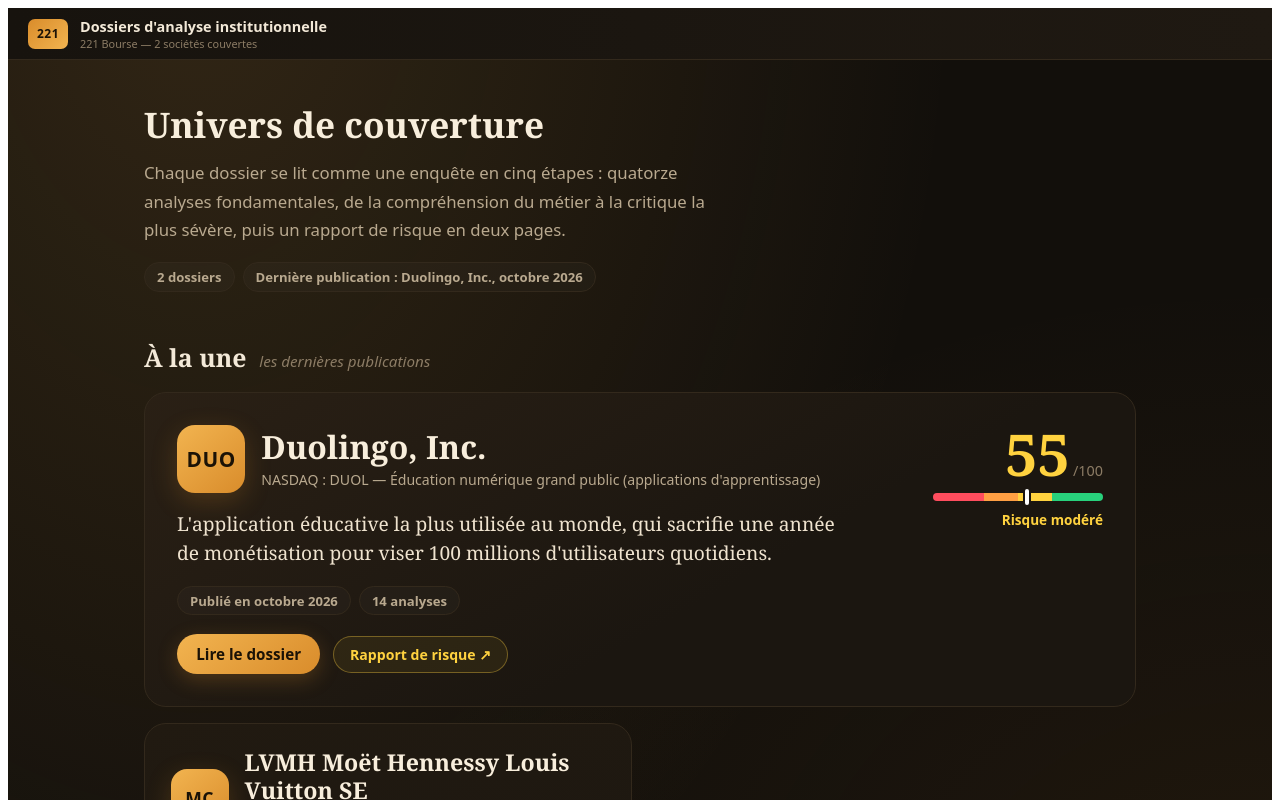
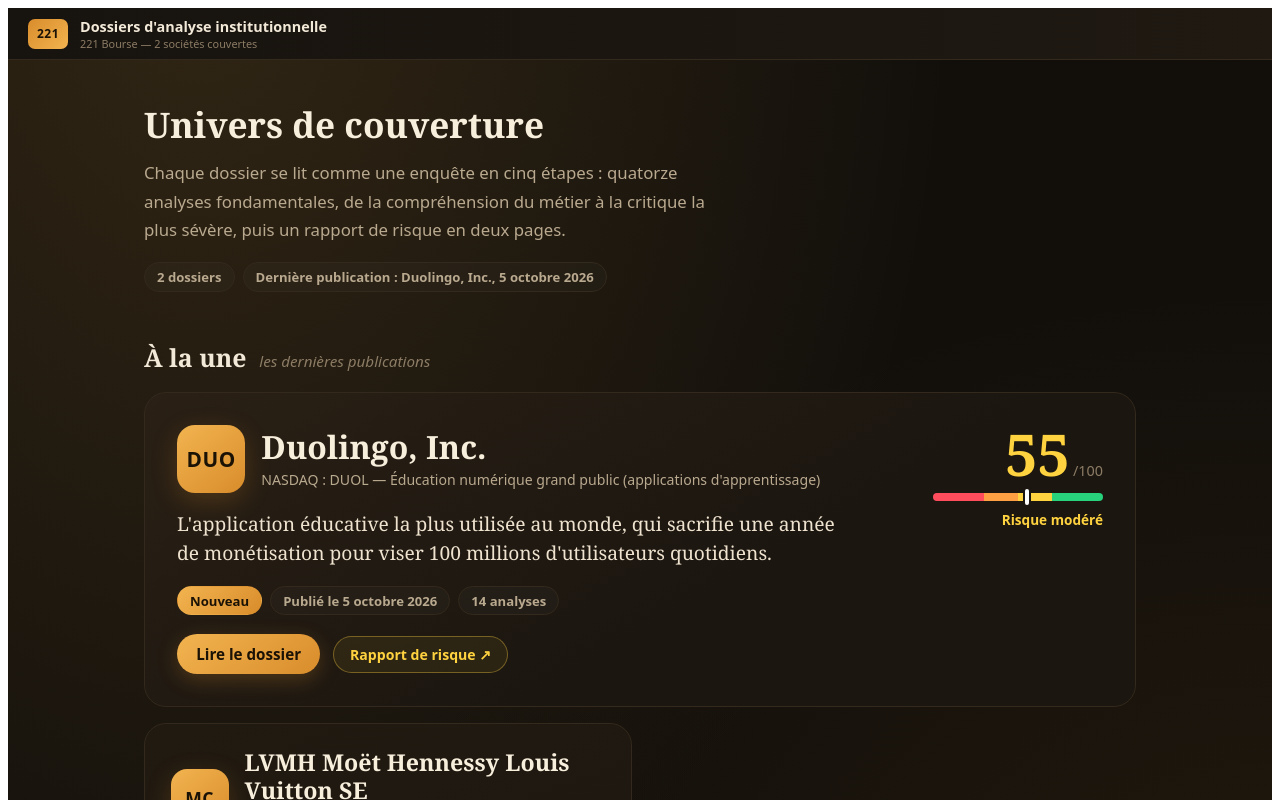
Before and after one commit to Gregangel59/dossier, a React (Vite) app: page / in a window 1280 px wide. Shown: the top 800 px of the page. Built offline with nearby package versions, Linux system fonts and the light colour scheme.

Commit message:
Add files via upload

```diff
--- a/src/data/duol.js
+++ b/src/data/duol.js
@@ -19,6 +19,7 @@ const meta = {
   // Nom du fichier HTML déposé dans public/rapports/ :
   riskReport: "duol.html",
   updated: "2026-10",               // période des données
+  published: "2026-10-05",         // date exacte de publication (tri « À la une » du portail)
 };
 
 const modules = [
```
